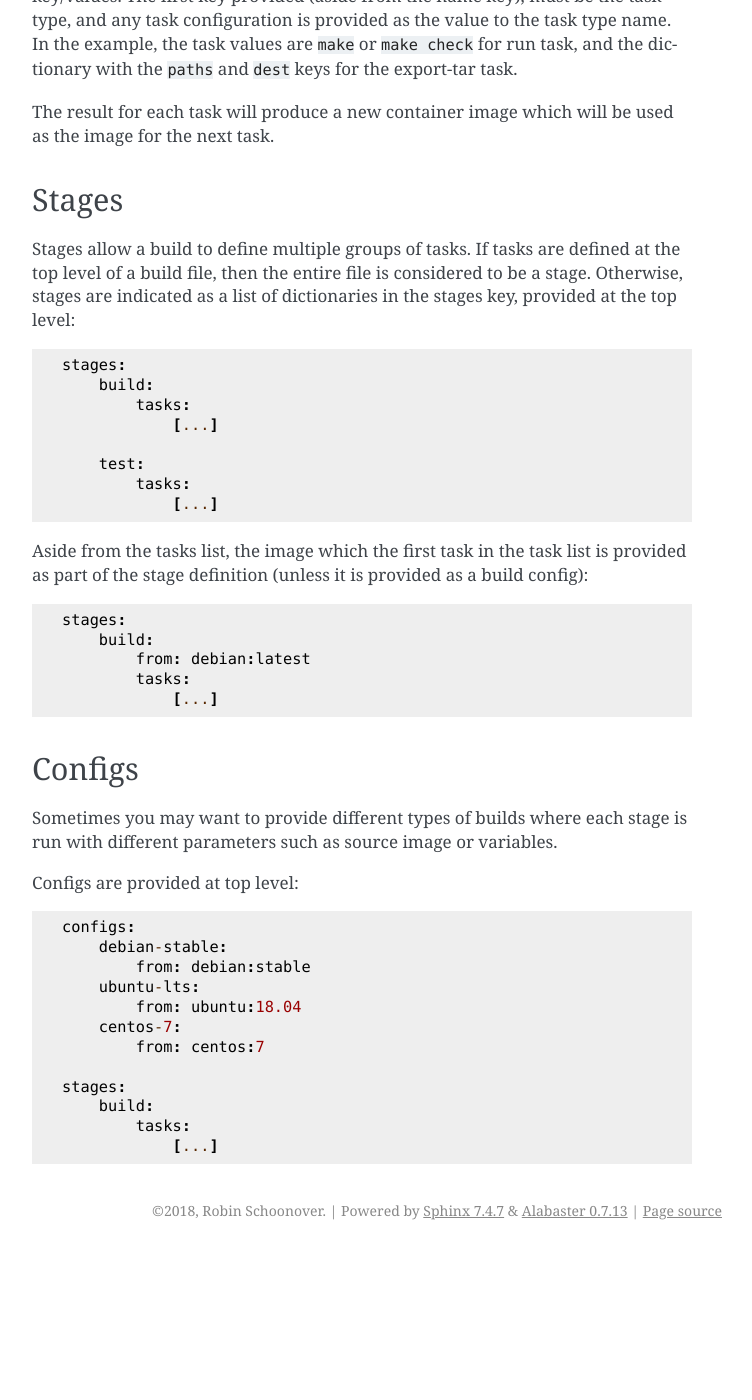
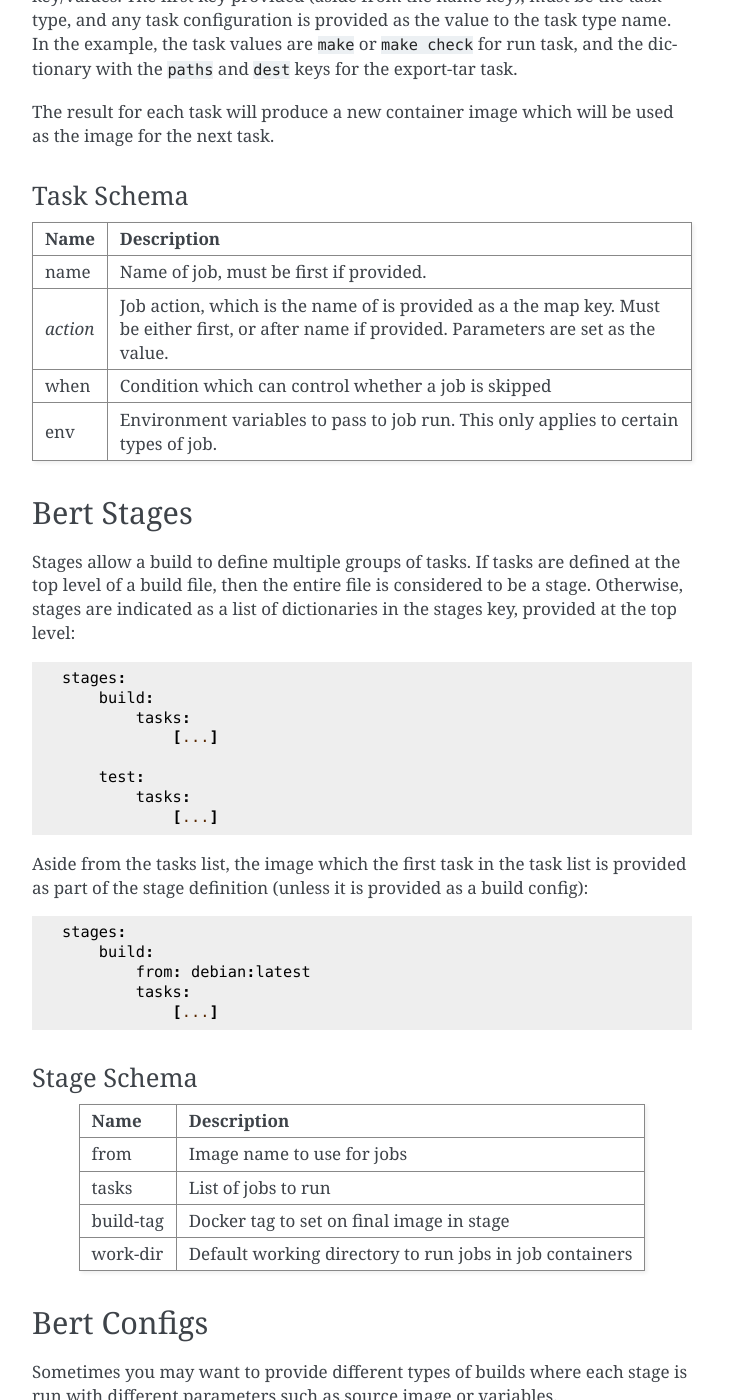
Before and after one commit to rschoon/bert, a Sphinx documentation site: the page built from docs/build-files.rst, in a window 1280 px wide and 1400 px high, scrolled down 1168 px. Shown: the whole window, without its empty margins (388-1140 px from the left). Built offline with Sphinx 7.4.7, drawn with Linux system fonts in a browser that asks for light colours; before the commit the page ends 2418 px from its top, so only the background shows below that; some of the changed text lies outside the part shown.

Commit message:
Add documentation for config/task/stage yaml

```diff
--- a/docs/build-files.rst
+++ b/docs/build-files.rst
@@ -30,8 +30,8 @@
 As an extension, most strings are handled using jinja2's templating, using variables
 which can be set using certain directives (such as the ``set-var`` task).
 
-Tasks
------
+Bert Tasks
+----------
 
 The most fundemental structure in the build file is the task list, which is indicated
 by use of the `tasks` key defined as part of a stage, or at the top level of a build file::
@@ -56,8 +56,24 @@
 The result for each task will produce a new container image which will be used as the image
 for the next task.
 
-Stages
-------
+Task Schema
+...........
+
+==================  ==============================================================
+   Name             Description
+==================  ==============================================================
+name                Name of job, must be first if provided.
+*action*            Job action, which is the name of is provided as a the map key.
+                    Must be either first, or after name if provided. Parameters are
+                    set as the value.
+when                Condition which can control whether a job is skipped
+env                 Environment variables to pass to job run.  This only applies
+                    to certain types of job.
+==================  ==============================================================
+
+
+Bert Stages
+-----------
 
 Stages allow a build to define multiple groups of tasks.  If tasks are defined at the top level
 of a build file, then the entire file is considered to be a stage.  Otherwise, stages are indicated
@@ -81,8 +97,21 @@
             tasks:
                 [...]
 
-Configs
--------
+Stage Schema
+.............
+
+==================  ==============================================================
+   Name             Description
+==================  ==============================================================
+from                Image name to use for jobs
+tasks               List of jobs to run
+build-tag           Docker tag to set on final image in stage
+work-dir            Default working directory to run jobs in job containers
+==================  ==============================================================
+
+
+Bert Configs
+------------
 
 Sometimes you may want to provide different types of builds where each stage is run with different
 parameters such as source image or variables.
@@ -101,3 +130,14 @@
         build:
             tasks:
                 [...]
+
+Config Schema
+.............
+
+==================  ==============================================================
+   Name             Description
+==================  ==============================================================
+from                Default image name to use for jobs
+include-vars        YAML file to include variables from for all jobs
+variables           Variables to set for all jobs
+==================  ==============================================================
```
